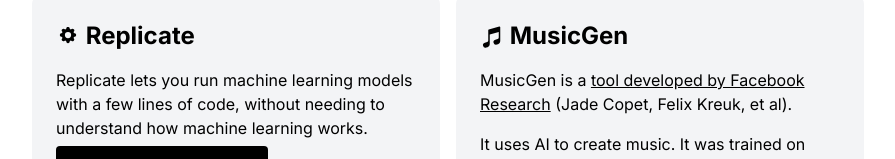
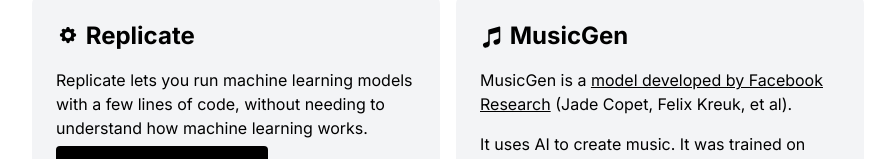
Before and after one commit to fofr/waveformer, a Next.js app: page / in a window 1280 px wide. Shown: the part 492-651 px from the top of the page, without its empty margins (192-1087 px from the left). Built offline with nearby package versions, Linux system fonts and the light colour scheme; a web font is replaced by a local one.

Commit message:
Model not tool

```diff
--- a/components/FooterPromo.js
+++ b/components/FooterPromo.js
@@ -21,7 +21,7 @@
           <h2 className="font-bold text-2xl mb-4">
             <MusicalNoteIcon className="h-6 w-6 inline-block"></MusicalNoteIcon> MusicGen
           </h2>
-          <p className="mb-4">MusicGen is a <Link className="underline" href="https://github.com/facebookresearch/audiocraft">tool developed by Facebook Research</Link> (Jade Copet, Felix Kreuk, et al).</p>
+          <p className="mb-4">MusicGen is a <Link className="underline" href="https://github.com/facebookresearch/audiocraft">model developed by Facebook Research</Link> (Jade Copet, Felix Kreuk, et al).</p>
           <p className="mb-4">It uses AI to create music. It was trained on 20,000 hours of licensed music.</p>
           <p><Link className="underline" href="https://github.com/facebookresearch/audiocraft/blob/main/MODEL_CARD.md">Model card</Link></p>
         </div>
```
